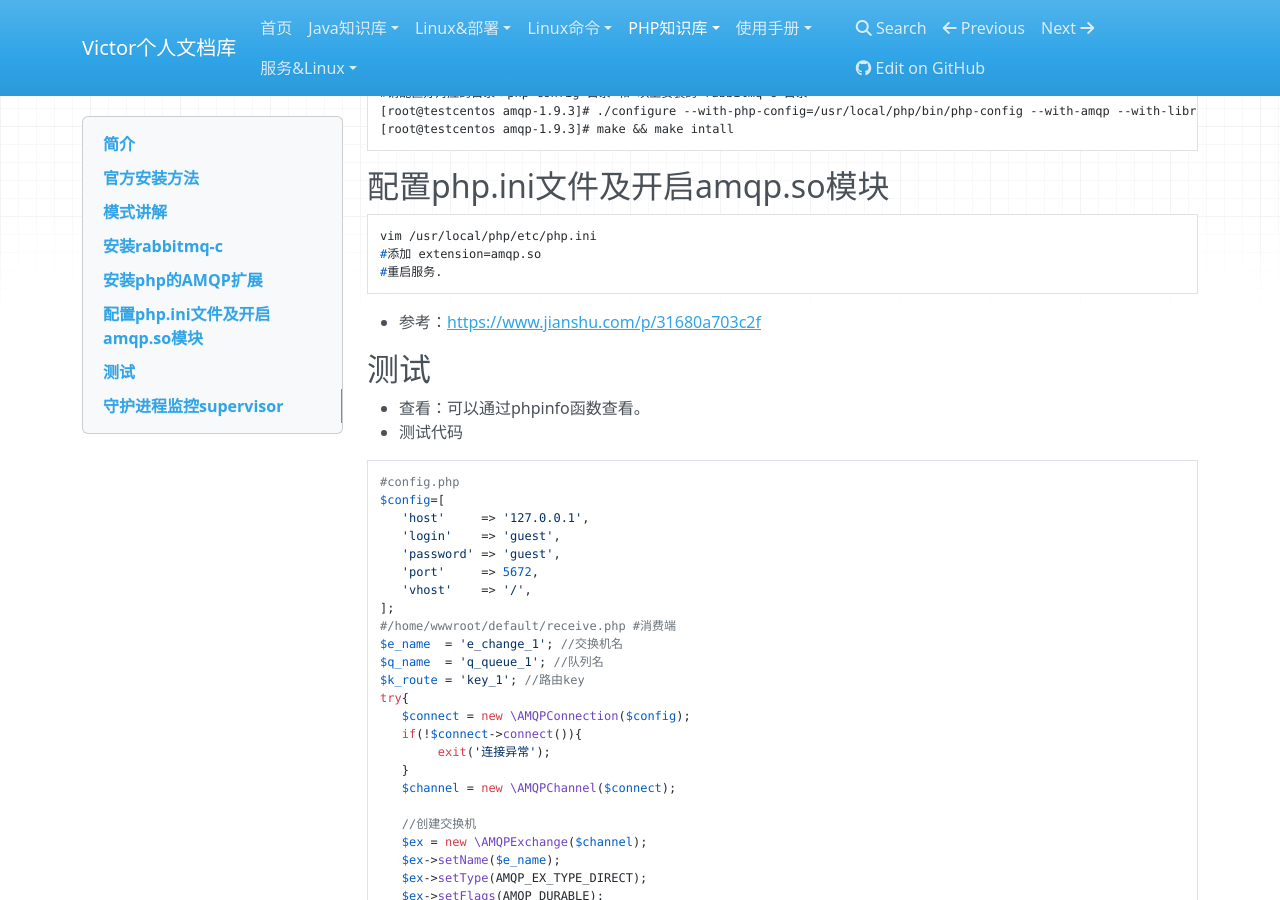
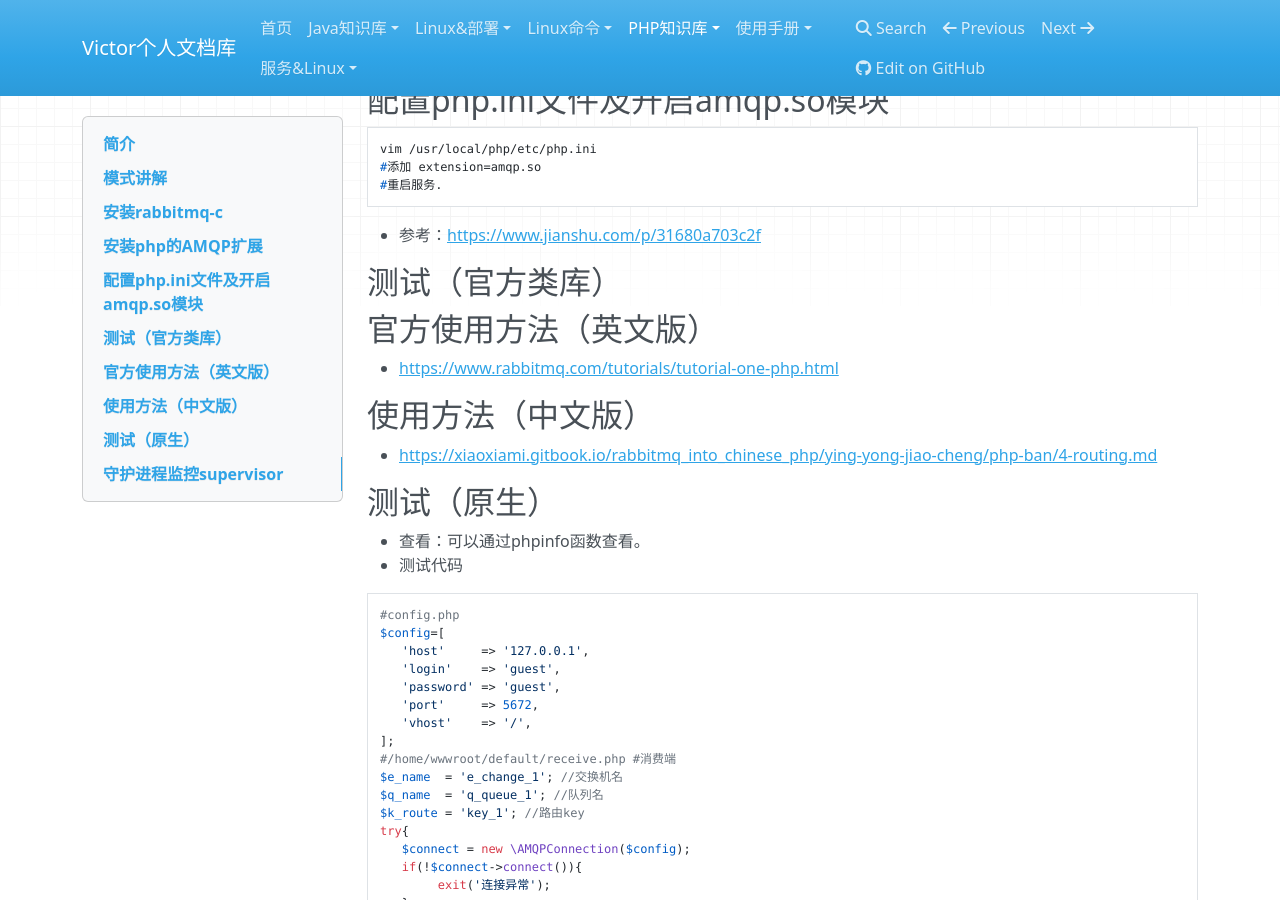
Before and after one commit to victor24680/victorDocs, an MkDocs documentation site: the page built from docs/PHP知识库/Linux-下的RabbitMQ扩展安装.md, in a window 1280 px wide and 900 px high, scrolled down 895 px. Built offline with MkDocs 1.6.1, drawn with Linux system fonts in a browser that asks for light colours; nearby versions of some CDN libraries; some of the changed text lies outside the part shown.

Commit message:
中文版使用方法

````diff
--- a/docs/PHP知识库/Linux-下的RabbitMQ扩展安装.md
+++ b/docs/PHP知识库/Linux-下的RabbitMQ扩展安装.md
@@ -1,7 +1,6 @@
 ## 简介
 RabbitMQ的协议AMQP(因为扩展为C语言编写，AMQP依赖librabbitmq库)与RbbitMQ通信时，需要安装依赖库rabbitmq-c库
-## 官方安装方法
-- [https://www.rabbitmq.com/tutorials/tutorial-one-php.html](https://www.rabbitmq.com/tutorials/tutorial-one-php.html)
+
 
 ## 模式讲解
 [https://www.cnblogs.com/Jeely/p/10784013.html](https://www.cnblogs.com/Jeely/p/10784013.html)
@@ -45,7 +44,14 @@ vim /usr/local/php/etc/php.ini
 ```
 - 参考：[https://www.jianshu.com/p/31680a703c2f](https://www.jianshu.com/p/31680a703c2f)
 
-## 测试
+
+## 测试（官方类库）
+## 官方使用方法（英文版）
+- [https://www.rabbitmq.com/tutorials/tutorial-one-php.html](https://www.rabbitmq.com/tutorials/tutorial-one-php.html)
+## 使用方法（中文版）
+- [https://xiaoxiami.gitbook.io/rabbitmq_into_chinese_php/ying-yong-jiao-cheng/php-ban/4-routing.md](https://xiaoxiami.gitbook.io/rabbitmq_into_chinese_php/ying-yong-jiao-cheng/php-ban/4-routing.md)
+
+## 测试（原生）
 - 查看：可以通过phpinfo函数查看。
 - 测试代码
 ```php
````
